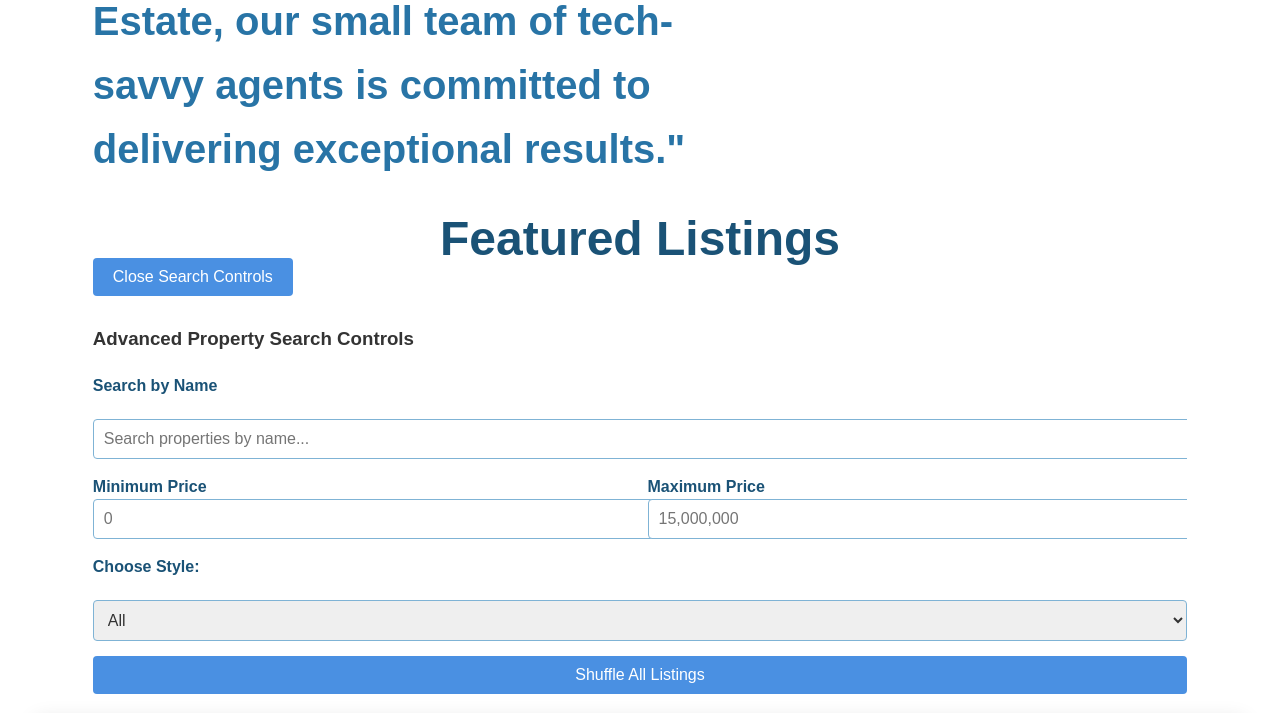
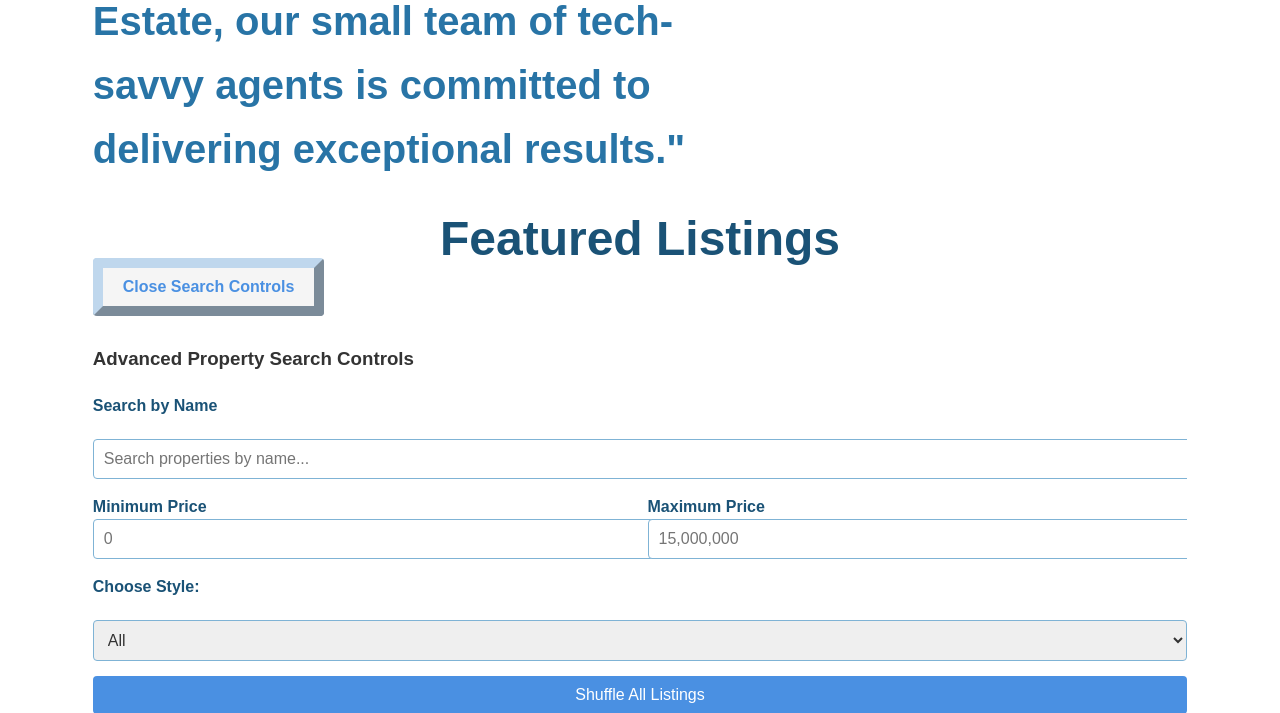
Before and after one commit to TylerGilman/real-estate-htmx-fastapi, a FastAPI app: page / in a window 1280 px wide. Shown: the part 407-1120 px from the top of the page. Run offline with FastAPI, Linux system fonts and the light colour scheme; data comes from the database, SQL or seed files in the repository; some libraries are stand-ins or nearby versions.

Commit message:
more styles

```diff
--- a/static/styles.css
+++ b/static/styles.css
@@ -570,3 +570,17 @@ main {
 #toggle-search {
     margin-bottom: 10px;
 }
+
+.controls-button {
+  background-color: var(--light-gray) !important;
+  color: var(--medium-blue);
+  font-weight: bolder;
+  border: rounded;
+  border-width: 10px;
+  border-color: var(--light-blue);
+  padding: 10px 20px;
+  font-size: 16px;
+  cursor: pointer;
+  border-radius: 4px;
+  transition: background-color 0.3s;
+}
--- a/templates/index.html
+++ b/templates/index.html
@@ -16,7 +16,7 @@
 
         <div class="container">
             <h2 class="section-title">Featured Listings</h2>
-            <button id="toggle-search" class="button">
+            <button id="toggle-search" class="controls-button">
                 Close Search Controls
             </button>
 <div id="search-controls-wrapper" name="search-controls-wrapper">
```
Lines whose indentation alone changed are shown as unchanged.
